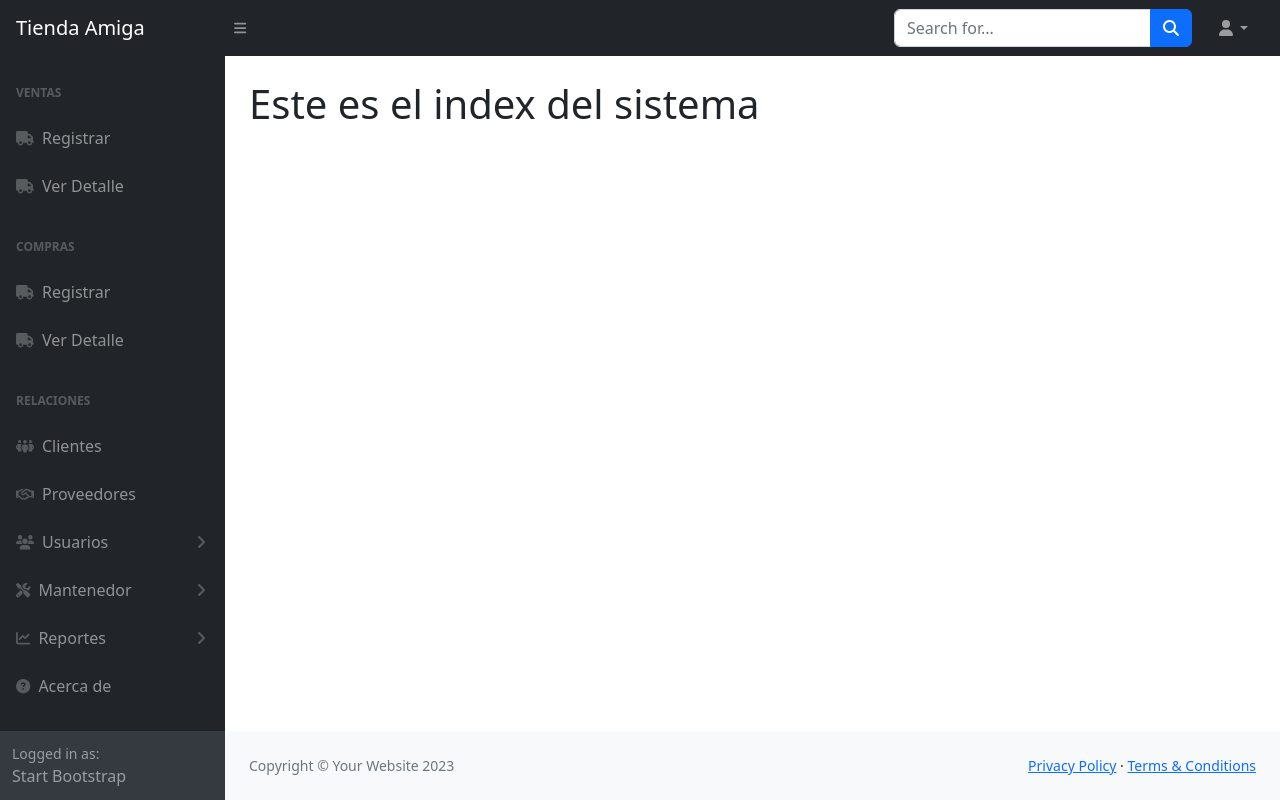
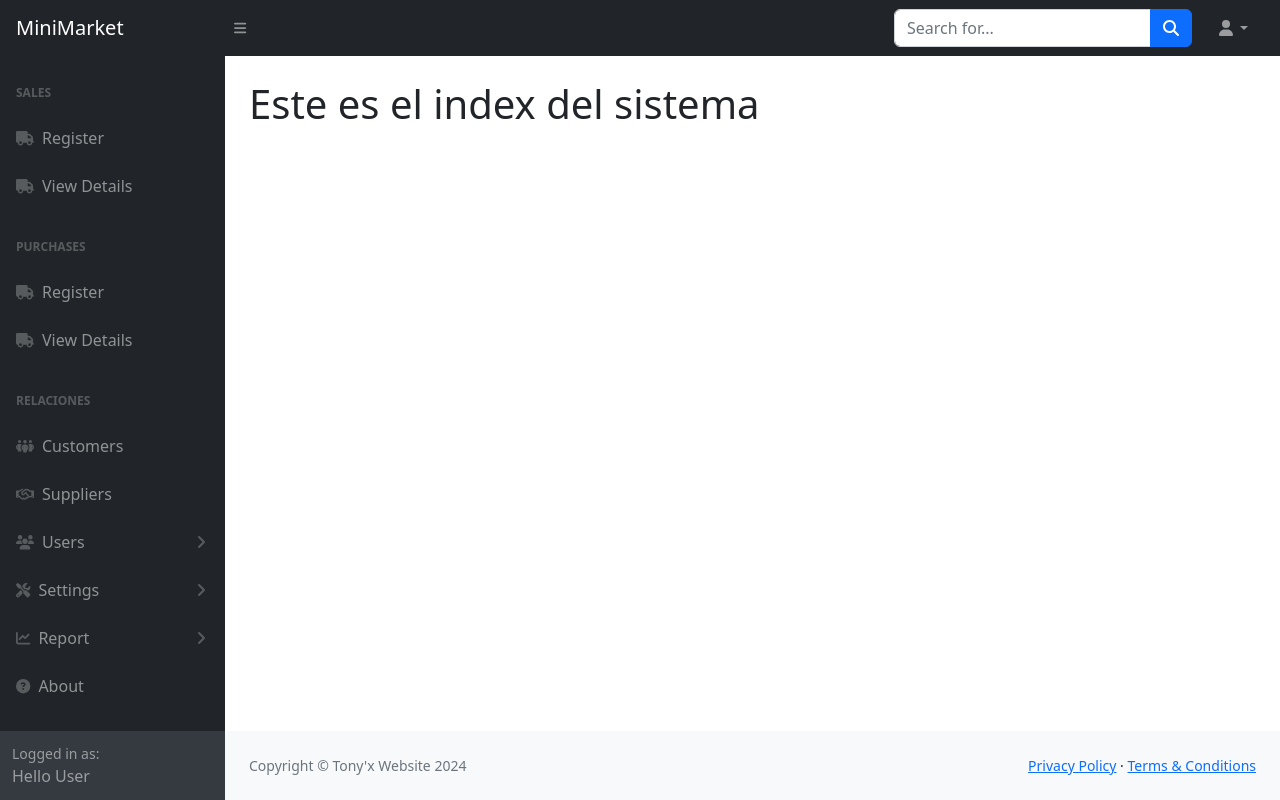
Before and after one commit to AnthonyRQC/sistema-ventas, a Flask app: page / in a window 1280 px wide. Run offline with Flask 3, Linux system fonts and the light colour scheme; some libraries are stand-ins or nearby versions.

Commit message:
change sidebar spanish to english

```diff
--- a/app/templates/base.html
+++ b/app/templates/base.html
@@ -7,7 +7,7 @@
         <meta name="viewport" content="width=device-width, initial-scale=1, shrink-to-fit=no" />
         <meta name="description" content="" />
         <meta name="author" content="" />
-        <title>Tienda Amiga</title>
+        <title>MiniMarket</title>
 
         {% block styles %}
         <link href="https://cdn.jsdelivr.net/npm/simple-datatables@7.1.2/dist/style.min.css" rel="stylesheet" />
@@ -20,7 +20,7 @@
         <nav class="sb-topnav navbar navbar-expand navbar-dark bg-dark">
             <!-- Navbar Brand-->
             {# Podemos entrar al index.html de intro por su blueprint creado en init de raiz #}
-            <a class="navbar-brand ps-3" href="{{ url_for('intro_bp.home') }}">Tienda Amiga</a>
+            <a class="navbar-brand ps-3" href="{{ url_for('intro_bp.home') }}">MiniMarket</a>
             <!-- Sidebar Toggle-->
             <button class="btn btn-link btn-sm order-1 order-lg-0 me-4 me-lg-0" id="sidebarToggle" href="#"><i class="fas fa-bars"></i></button>
             <!-- Navbar Search-->
@@ -50,87 +50,87 @@
                         <div class="nav">
 
                             <!--  Seccion Ventas  -->
-                            <div class="sb-sidenav-menu-heading">Ventas</div>
+                            <div class="sb-sidenav-menu-heading">Sales</div>
                             <a class="nav-link" href="index.html">
                                 <div class="sb-nav-link-icon"><i class="fa-solid fa-truck"></i></div>
-                                Registrar
+                                Register
                             </a>
                             <a class="nav-link" href="index.html">
                                 <div class="sb-nav-link-icon"><i class="fa-solid fa-truck"></i></div>
-                                Ver Detalle
+                                View Details
                             </a>
                             <!--  Seccion Compras  -->
-                            <div class="sb-sidenav-menu-heading">Compras</div>
+                            <div class="sb-sidenav-menu-heading">Purchases</div>
                             <a class="nav-link" href="index.html">
                                 <div class="sb-nav-link-icon"><i class="fa-solid fa-truck"></i></div>
-                                Registrar
+                                Register
                             </a>
                             <a class="nav-link" href="index.html">
                                 <div class="sb-nav-link-icon"><i class="fa-solid fa-truck"></i></div>
-                                Ver Detalle
+                                View Details
                             </a>
 
                             <div class="sb-sidenav-menu-heading">Relaciones</div>
                             <!--  Seccion Clientes  -->
                             <a class="nav-link" href="index.html">
                                 <div class="sb-nav-link-icon"><i class="fa-solid fa-people-group"></i></div>
-                                Clientes
+                                Customers
                             </a>
                             <!--  Seccion Proveedores  -->
                             <a class="nav-link" href="index.html">
                                 <div class="sb-nav-link-icon"><i class="fa-regular fa-handshake"></i></div>
-                                Proveedores
+                                Suppliers
                             </a>
 
                             <!--  Seccion Usuarios  -->
                             <a class="nav-link collapsed" href="#" data-bs-toggle="collapse" data-bs-target="#collapseUsers" aria-expanded="false" aria-controls="collapseUsers">
                                 <div class="sb-nav-link-icon"><i class="fa-solid fa-users"></i></div>
-                                Usuarios
+                                Users
                                 <div class="sb-sidenav-collapse-arrow"><i class="fas fa-angle-down"></i></div>
                             </a>
                             <div class="collapse" id="collapseUsers" aria-labelledby="headingOne" data-bs-parent="#sidenavAccordion">
                                 <nav class="sb-sidenav-menu-nested nav">
-                                    <a class="nav-link" href="layout-static.html">Nuevo Usuario</a>
-                                    <a class="nav-link" href="layout-sidenav-light.html">Listar Usuarios</a>
+                                    <a class="nav-link" href="layout-static.html">New User</a>
+                                    <a class="nav-link" href="layout-sidenav-light.html">List Users</a>
                                 </nav>
                             </div>
                             <!--  Seccion Mantendor  -->
                             <a class="nav-link collapsed" href="#" data-bs-toggle="collapse" data-bs-target="#collapseMantenedor" aria-expanded="false" aria-controls="collapseMantenedor">
                                 <div class="sb-nav-link-icon"><i class="fa-solid fa-screwdriver-wrench"></i></div>
-                                Mantenedor
+                                Settings
                                 <div class="sb-sidenav-collapse-arrow"><i class="fas fa-angle-down"></i></div>
                             </a>
                             <div class="collapse" id="collapseMantenedor" aria-labelledby="headingOne" data-bs-parent="#sidenavAccordion">
                                 <nav class="sb-sidenav-menu-nested nav">
-                                    <a class="nav-link" href="layout-static.html">Categoria</a>
-                                    <a class="nav-link" href="layout-sidenav-light.html">Producto</a>
-                                    <a class="nav-link" href="layout-sidenav-light.html">Negocio</a>
+                                    <a class="nav-link" href="layout-static.html">Categories</a>
+                                    <a class="nav-link" href="layout-sidenav-light.html">Product</a>
+                                    <a class="nav-link" href="layout-sidenav-light.html">Business</a>
                                 </nav>
                             </div>
 
                             <!--  Seccion Reportes  -->
                             <a class="nav-link collapsed" href="#" data-bs-toggle="collapse" data-bs-target="#collapseReportes" aria-expanded="false" aria-controls="collapseReportes">
                                 <div class="sb-nav-link-icon"><i class="fa-solid fa-chart-line"></i></div>
-                                Reportes
+                                Report
                                 <div class="sb-sidenav-collapse-arrow"><i class="fas fa-angle-down"></i></div>
                             </a>
                             <div class="collapse" id="collapseReportes" aria-labelledby="headingOne" data-bs-parent="#sidenavAccordion">
                                 <nav class="sb-sidenav-menu-nested nav">
-                                    <a class="nav-link" href="layout-static.html">Reporte Compras</a>
-                                    <a class="nav-link" href="layout-sidenav-light.html">Reporte Ventas</a>
+                                    <a class="nav-link" href="layout-static.html">Purchase Report</a>
+                                    <a class="nav-link" href="layout-sidenav-light.html">Sales Report</a>
                                 </nav>
                             </div>
                             <!--  Seccion Acerca de  -->
                             <a class="nav-link" href="{{ url_for('intro_bp.about') }}">
                                 <div class="sb-nav-link-icon"><i class="fa-solid fa-question-circle"></i></div>
-                                Acerca de
+                                About
                             </a>
 
                         </div>
                     </div>
                     <div class="sb-sidenav-footer">
                         <div class="small">Logged in as:</div>
-                        Start Bootstrap
+                        Hello User
                     </div>
                 </nav>
             </div>
@@ -139,14 +139,14 @@
             <div id="layoutSidenav_content">
 
                 {% block content %}
-                    {# aqui va el boy de la pagina web #}
+                    {# aqui va el body de la pagina web #}
                 {% endblock %}
 
 
                 <footer class="py-4 bg-light mt-auto">
                     <div class="container-fluid px-4">
                         <div class="d-flex align-items-center justify-content-between small">
-                            <div class="text-muted">Copyright &copy; Your Website 2023</div>
+                            <div class="text-muted">Copyright &copy; Tony'x Website 2024</div>
                             <div>
                                 <a href="#">Privacy Policy</a>
                                 &middot;
```
